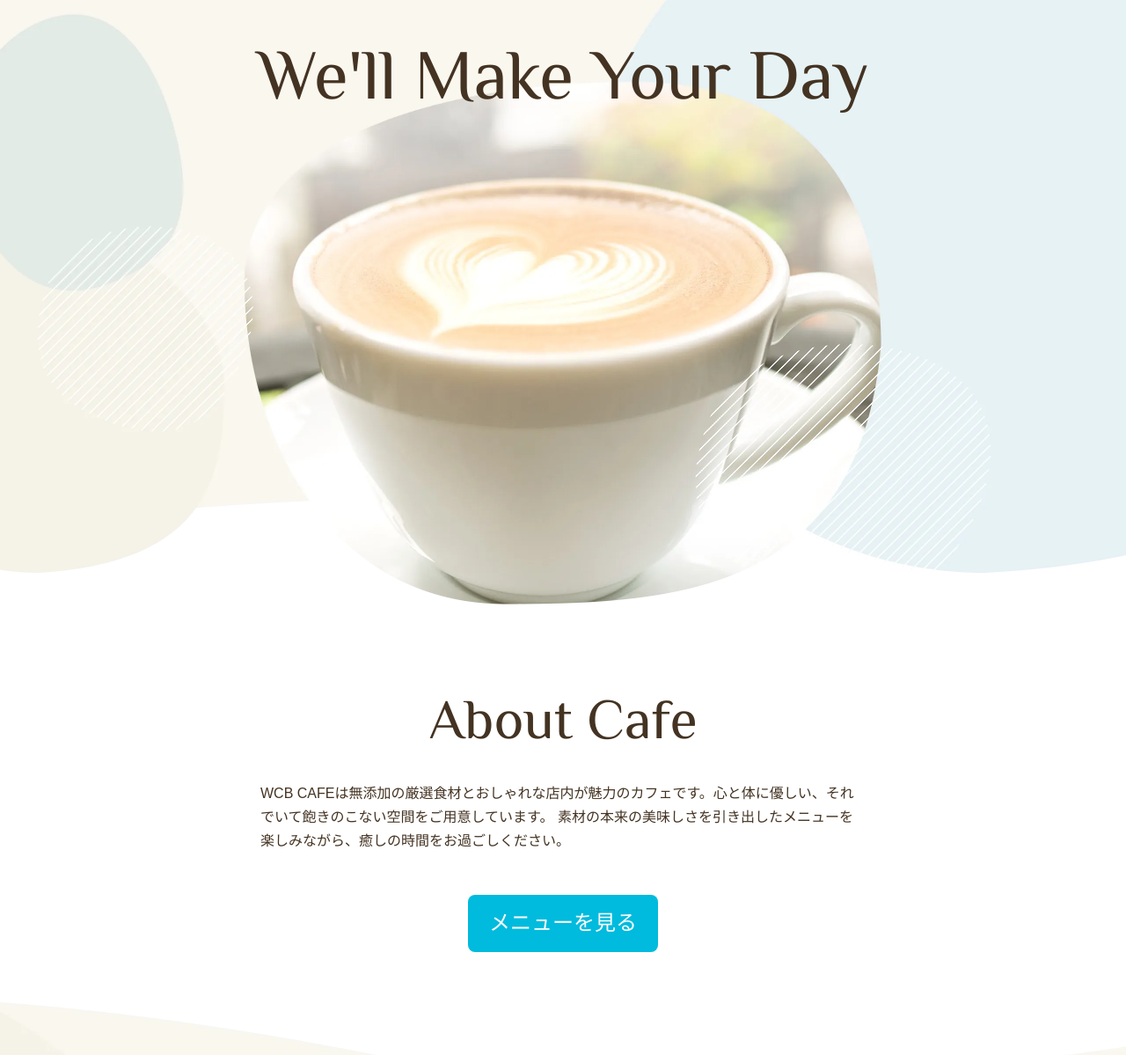
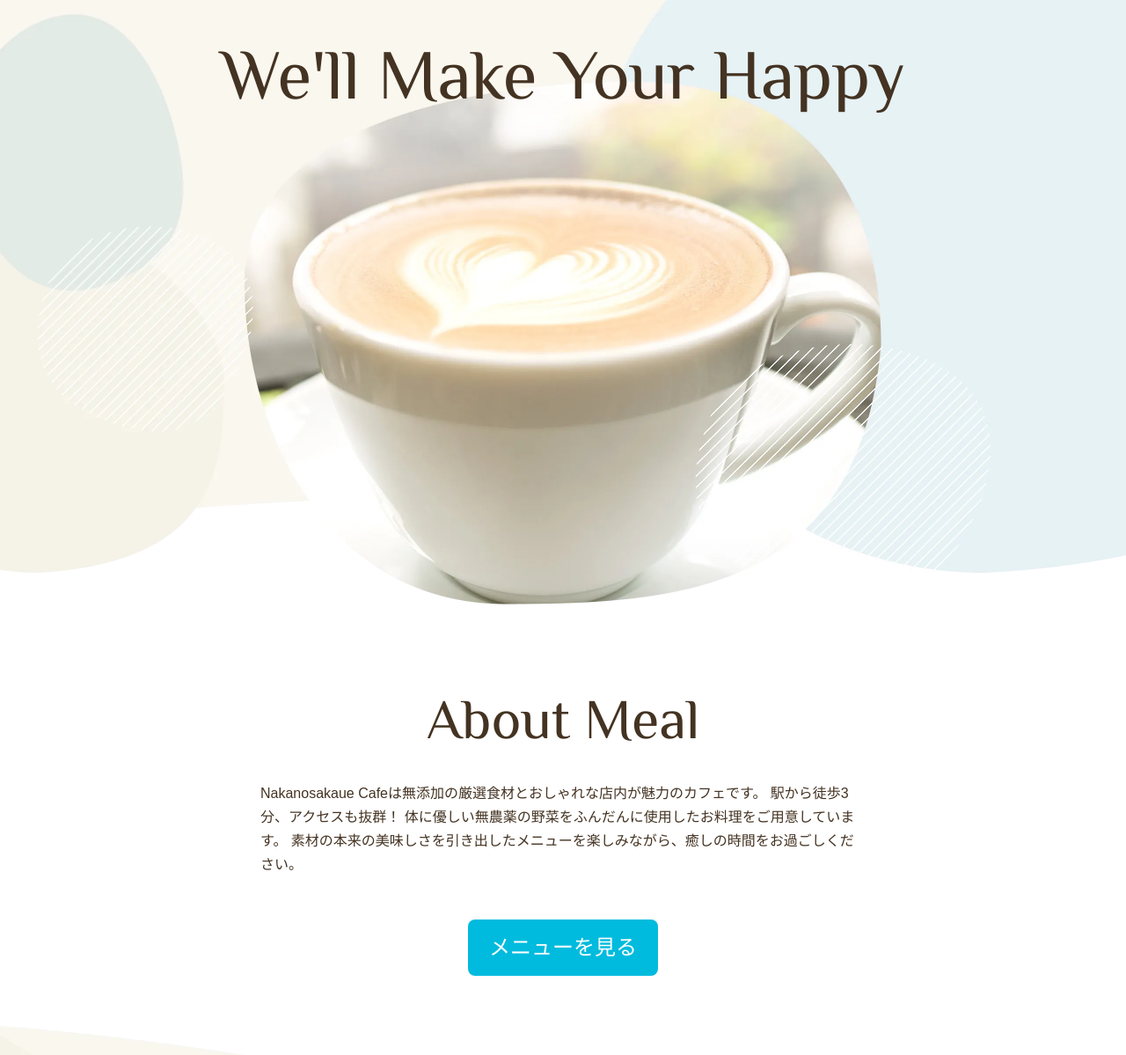
Before and after one commit to tyainoue2003-code/wcb-test, a plain HTML site: page index.html in a window 1280 px wide. Shown: the part 101-1300 px from the top of the page at 88% size. Drawn offline with Linux system fonts and the light colour scheme; some packages are replaced by stand-ins of ours.

Commit message:
Add files via upload

```diff
--- a/index.html
+++ b/index.html
@@ -2,7 +2,7 @@
 <html lang="ja">
     <head>
         <meta charset="utf-8">
-        <title>WCB Cafe</title>
+        <title>Nakanosakaue Cafe</title>
         <meta name="description" content="ブレンドコーヒーとヘルシーなオーガニックフードを提供するカフェ">
         <meta name="viewport" content="width=device-width, initial-scale=1">
 
@@ -35,13 +35,15 @@
                     </ul>
                 </nav>
             </header>
-            <h2 class="page-title font-english">We'll Make Your Day</h2>
+            <h2 class="page-title font-english">We'll Make Your Happy</h2>
         </div>
 
         <section class="about">
-            <h3 class="heading-large font-english">About Cafe</h3>
+            <h3 class="heading-large font-english">About Meal</h3>
             <p>
-                WCB CAFEは無添加の厳選食材とおしゃれな店内が魅力のカフェです。心と体に優しい、それでいて飽きのこない空間をご用意しています。
+                Nakanosakaue Cafeは無添加の厳選食材とおしゃれな店内が魅力のカフェです。
+                駅から徒歩3分、アクセスも抜群！
+                体に優しい無農薬の野菜をふんだんに使用したお料理をご用意しています。
                 素材の本来の美味しさを引き出したメニューを楽しみながら、癒しの時間をお過ごしください。
             </p>
             <div class="align-center">
```
